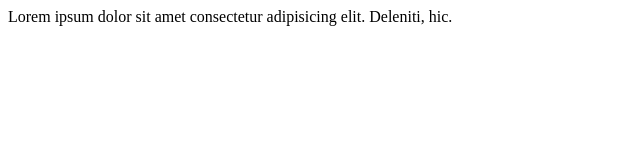
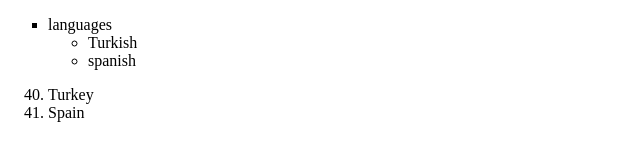
Before and after one commit to iremCidem/HTML5-CSS3-Booststrap-lessons, a plain HTML site: page lists.html in a window 1280 px wide. Shown: the whole page, without its empty margins (0-640 px from the left). Drawn offline with Linux system fonts and the light colour scheme.

Commit message:
lists file

```diff
--- a/lists.html
+++ b/lists.html
@@ -1,15 +1,24 @@
 <!DOCTYPE html>
 <html lang="en">
-<head>
-    <meta charset="UTF-8">
-    <meta http-equiv="X-UA-Compatible" content="IE=edge">
-    <meta name="viewport" content="width=device-width, initial-scale=1.0">
+  <head>
+    <meta charset="UTF-8" />
+    <meta http-equiv="X-UA-Compatible" content="IE=edge" />
+    <meta name="viewport" content="width=device-width, initial-scale=1.0" />
     <title>Document</title>
-</head>
-<body>
-    <tr>
-Lorem ipsum dolor sit amet consectetur adipisicing elit. Deleniti, hic.
-    </tr>
+  </head>
+  <body>
+    <!-- Unordered lists-->
+    <ul type="square">
+      <li>languages</li>
+      <ul>
+        <li>Turkish</li>
+        <li>spanish</li>
+      </ul>
+    </ul>
 
-</body>
+    <ol start="40">
+        <li> Turkey</li>
+        <li> Spain</li>
+    </ol>
+  </body>
 </html>
```
